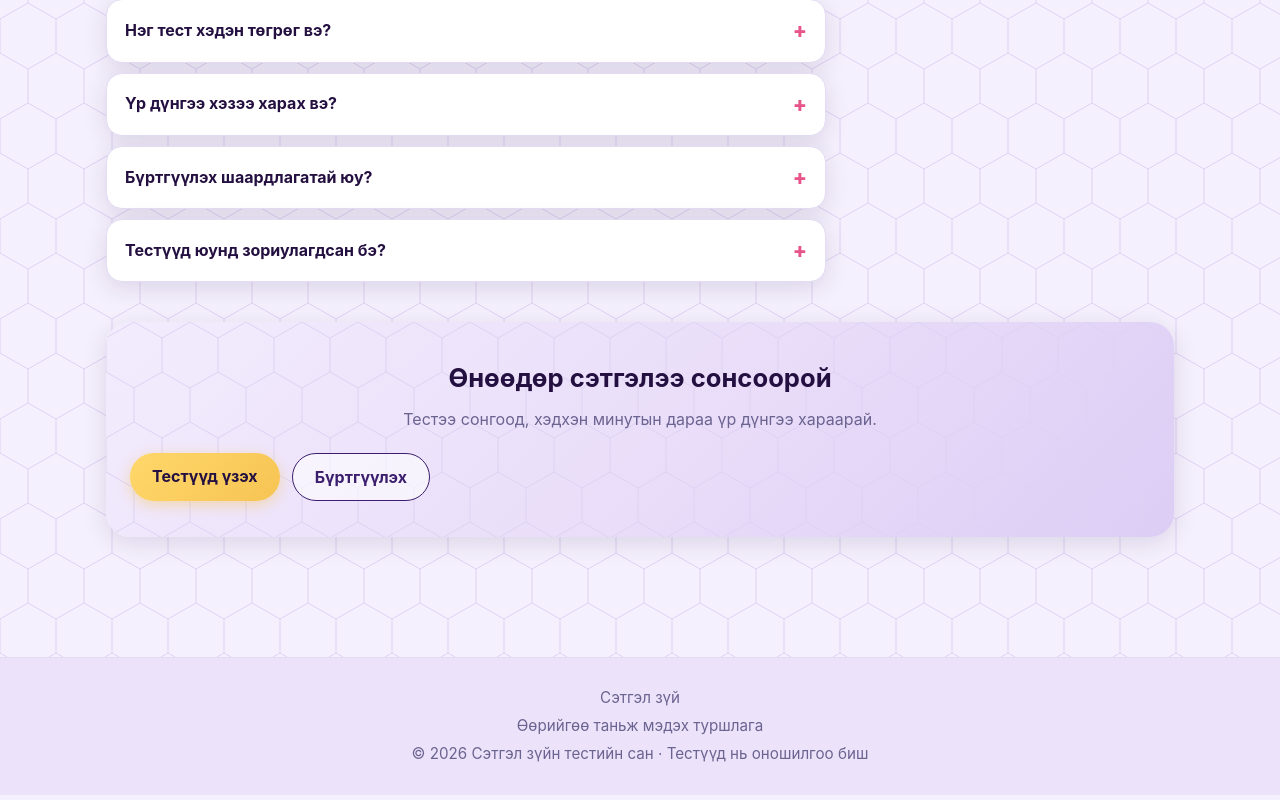
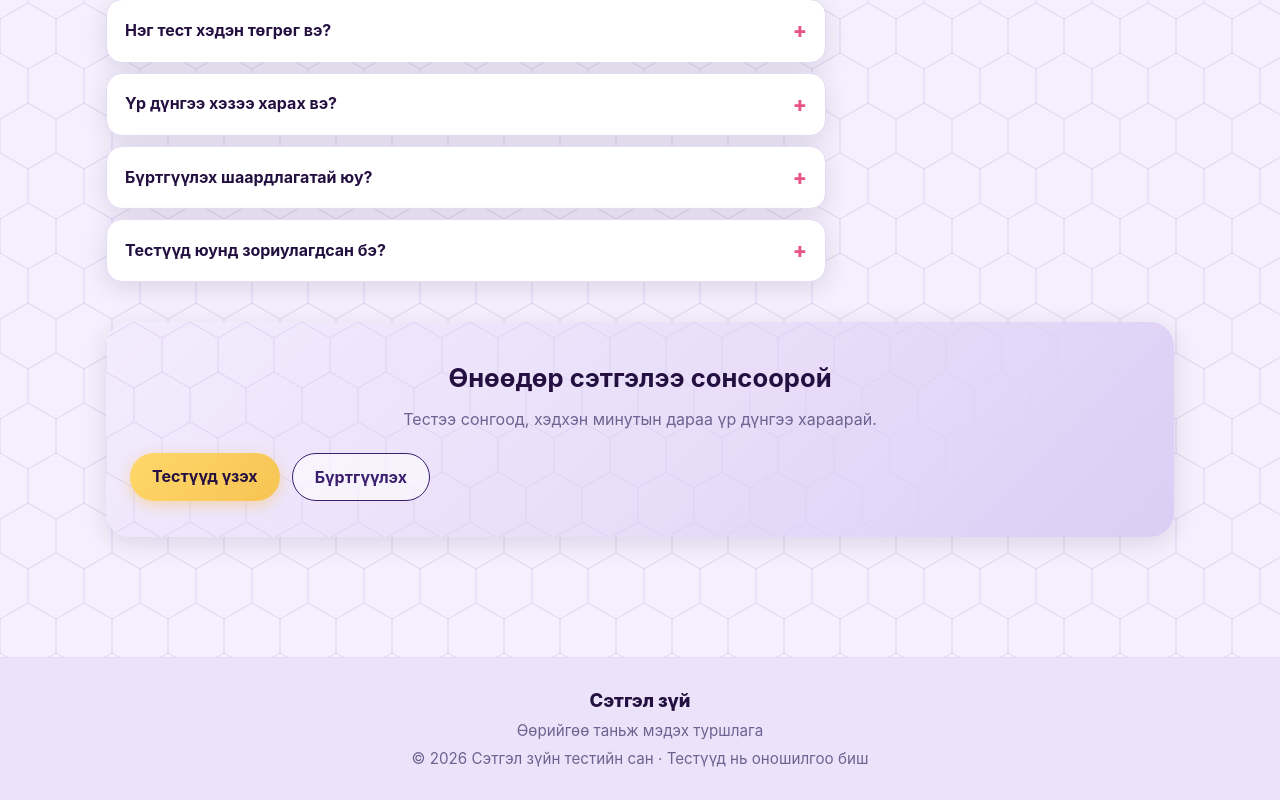
Before and after one commit to tsadmedshii-bot/setgeliin-odod, a React (Vite) app in the folder client/: page / in a window 1280 px wide. Shown: the part 1597-2397 px from the top of the page. Built offline with nearby package versions, Linux system fonts and the light colour scheme; no server answers.

Commit message:
Footer солих: Сэтгэл зүй / Өөрийгөө таньж мэдэх туршлага / © 2026

```diff
--- a/client/src/styles.css
+++ b/client/src/styles.css
@@ -1038,6 +1038,12 @@ td .actions {
   margin: 4px 0;
 }
 
+.footer-title {
+  font-size: 1.15rem;
+  font-weight: 800;
+  color: var(--purple-deep);
+}
+
 .page-head {
   margin-bottom: 20px;
 }
```
